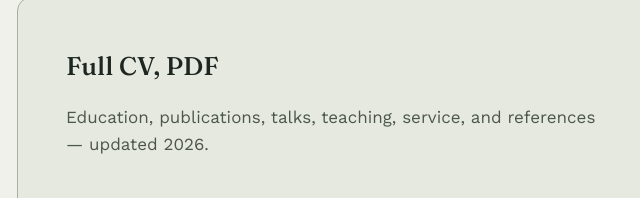
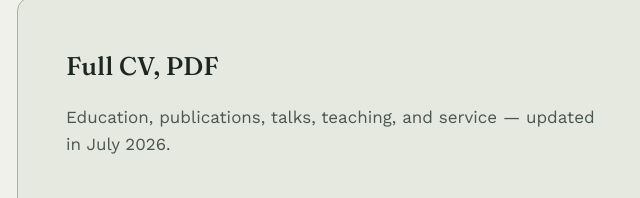
Before and after one commit to mileritayar/mileritayar.github.io, a plain HTML site: page cv.html in a window 1280 px wide. Shown: the part 245-443 px from the top of the page, 97-737 px from the left. Drawn offline with nearby package versions, Linux system fonts and the light colour scheme.

Commit message:
Update cv.html

```diff
--- a/cv.html
+++ b/cv.html
@@ -31,7 +31,7 @@
 
       <div class="cv-card">
         <h2>Full CV, PDF</h2>
-        <p class="prose">Education, publications, talks, teaching, service, and references — updated 2026.</p>
+        <p class="prose">Education, publications, talks, teaching, and service — updated in July 2026.</p>
         <a class="btn" href="assets/CV-merve_ileri_tayar.pdf" download>↓ Download CV (PDF)</a>
 
         <div class="cv-meta">
```
